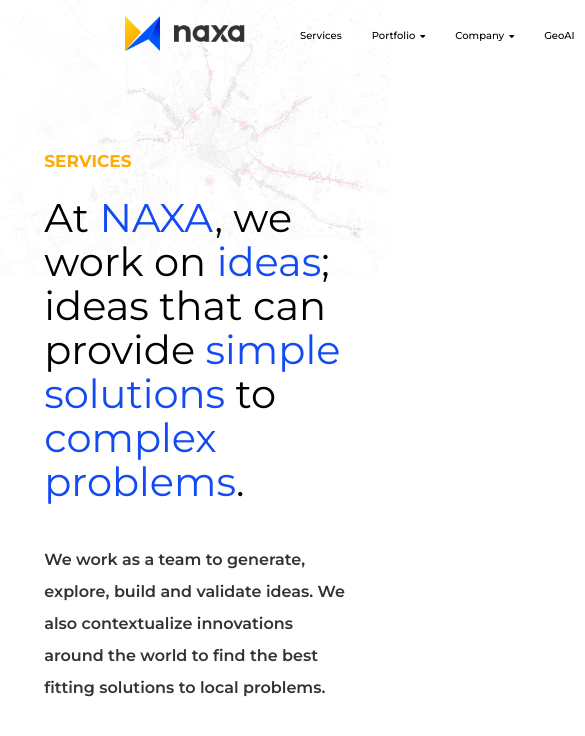
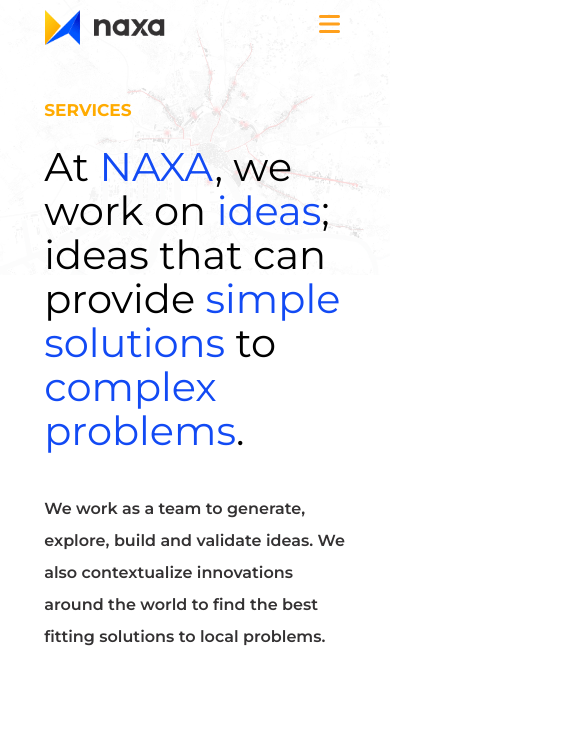
Before and after one commit to bijayrauniyar0/naxaServicesPage, a React (Vite) app: page / in a window 390 px wide. Shown: the top 736 px of the page, 585 px wide, since content can reach past the window. Built offline with nearby package versions, Linux system fonts and the light colour scheme; no server answers.

Commit message:
made navbar responsive

```diff
--- a/src/subcomponents/Navbar.css
+++ b/src/subcomponents/Navbar.css
@@ -92,6 +92,13 @@
     background-color: #ffa01c;
 
 }
+.toggle{
+    position: absolute;
+    right: 50px;
+    top: 10px;
+    color: #ffa01c;
+    font-size: 1.5rem;
+}
 @media only screen and (max-width: 1560px) {
     .nav-links ul li{
         padding: 10px 25px;
@@ -115,3 +122,45 @@
         padding: 8px 25px;
     }
 }
+@media only screen and (max-width: 992px) {
+    .nav{
+        flex-direction: column;
+        align-items: start;
+        height: 15px;
+        overflow: hidden;
+        transition: height 0.3s ease-in-out;
+    }
+    .nav .nav-links ul{
+        flex-direction: column;
+        align-items: start;
+        margin-left: -1px;
+    }
+    .nav-links ul li{
+        padding: 12px 8px;
+    }
+
+    .nav .nav-links ul ul{
+        z-index: 1;
+        left: 0px;
+    }
+    .nav .nav-links ul ul li{
+        padding: 8px 5px;
+        width: 280px;
+
+    }
+    .nav-links ul li ul li a img{
+        width: 20px;
+        margin-right: 6px;
+    }
+    .nav.active{
+        height: 400px;
+    }
+
+
+}
+@media only screen and (max-width: 768px){
+    .nav{
+        margin: 0 30px 50px;
+        padding: 10px 15px 40px;
+    }
+}
--- a/src/subcomponents/Navbar.jsx
+++ b/src/subcomponents/Navbar.jsx
@@ -11,6 +11,10 @@ import logo7 from '../assets/logo7.svg'
 
 
 const Navbar = () => {
+    function toggleNavbar() {
+        const nav = document.querySelector('.nav');
+        nav.classList.toggle('active');
+    }
   return (
     <>
         <div className='nav'>
@@ -48,6 +52,9 @@ const Navbar = () => {
             <div className="right-nav">
                 <button className='nav-btn'>Let's Talk</button>
             </div>
+            <div className="toggle">
+                <i class="fa-solid fa-bars" onClick={toggleNavbar}></i>
+            </div>
         </div>
     </>
   )
```
